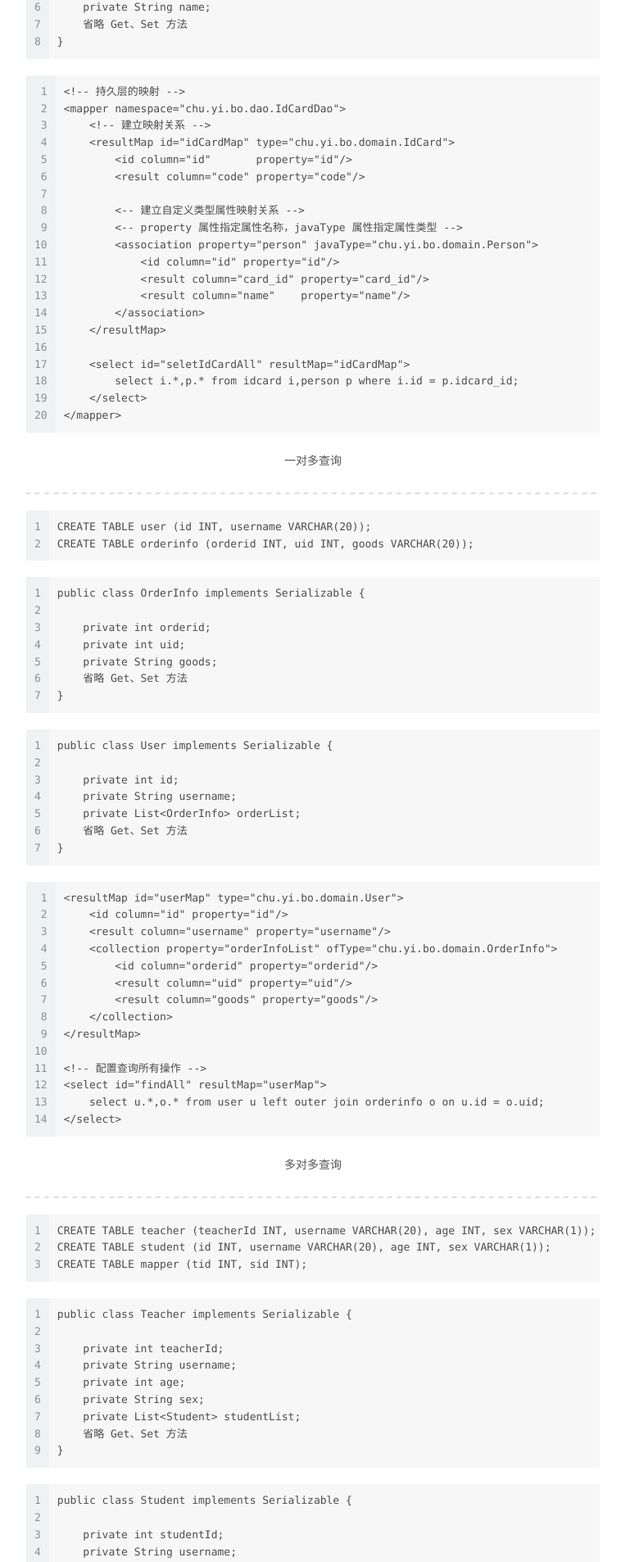
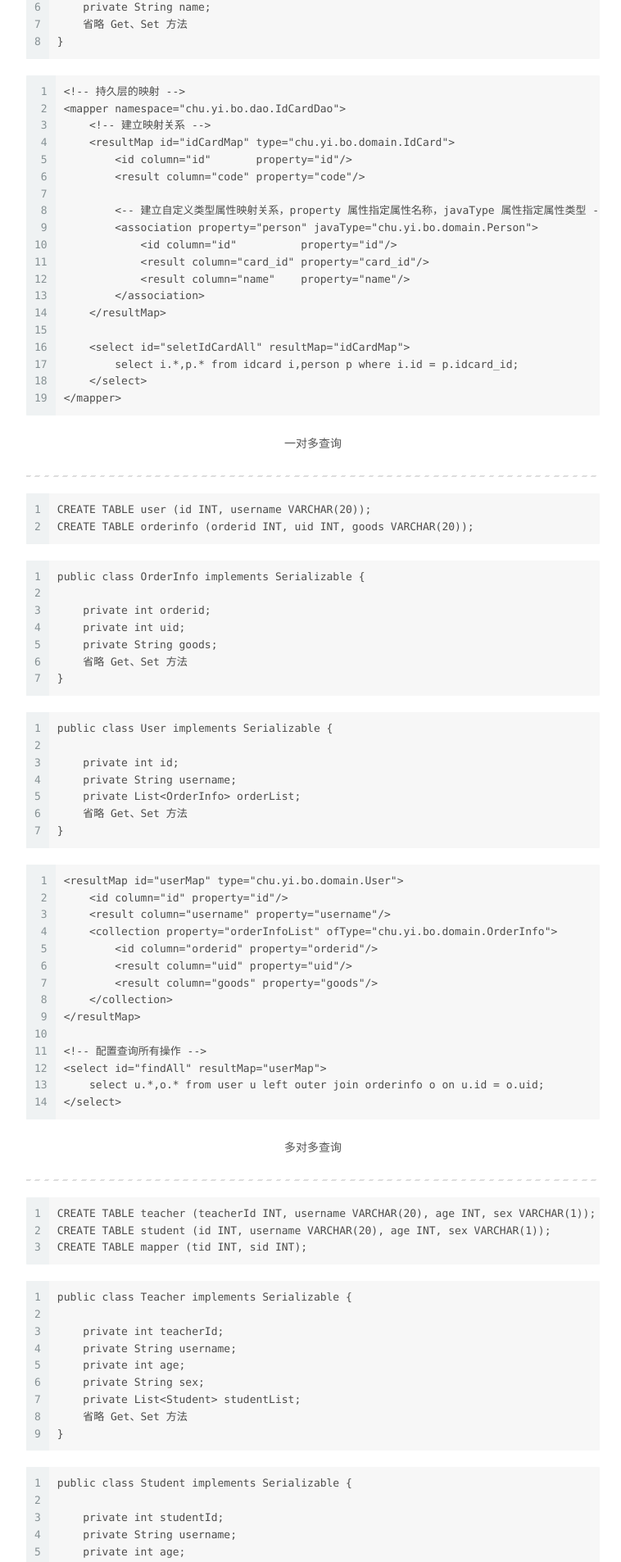
Before and after one commit to chuyibo/chuyibo.github.io, a Jekyll site: the page built from _posts/2021-01-27-MyBatis 学习笔记09.md, in a window 1280 px wide. Shown: the part 1721-3627 px from the top of the page at 82% size, without its empty margins (258-1016 px from the left). Built offline with Jekyll 4.4.1, drawn with Linux system fonts in a browser that asks for light colours.

Commit message:
2021/02/26

```diff
--- a/_posts/2021-01-27-MyBatis 学习笔记09.md
+++ b/_posts/2021-01-27-MyBatis 学习笔记09.md
@@ -97,10 +97,9 @@ public class Person implements Serializable {
         <id column="id"       property="id"/>
         <result column="code" property="code"/>
 
-        <-- 建立自定义类型属性映射关系 -->
-        <-- property 属性指定属性名称，javaType 属性指定属性类型 -->
+        <-- 建立自定义类型属性映射关系，property 属性指定属性名称，javaType 属性指定属性类型 -->
         <association property="person" javaType="chu.yi.bo.domain.Person">
-            <id column="id" property="id"/>
+            <id column="id"          property="id"/>
             <result column="card_id" property="card_id"/>
             <result column="name"    property="name"/>
         </association>
```
